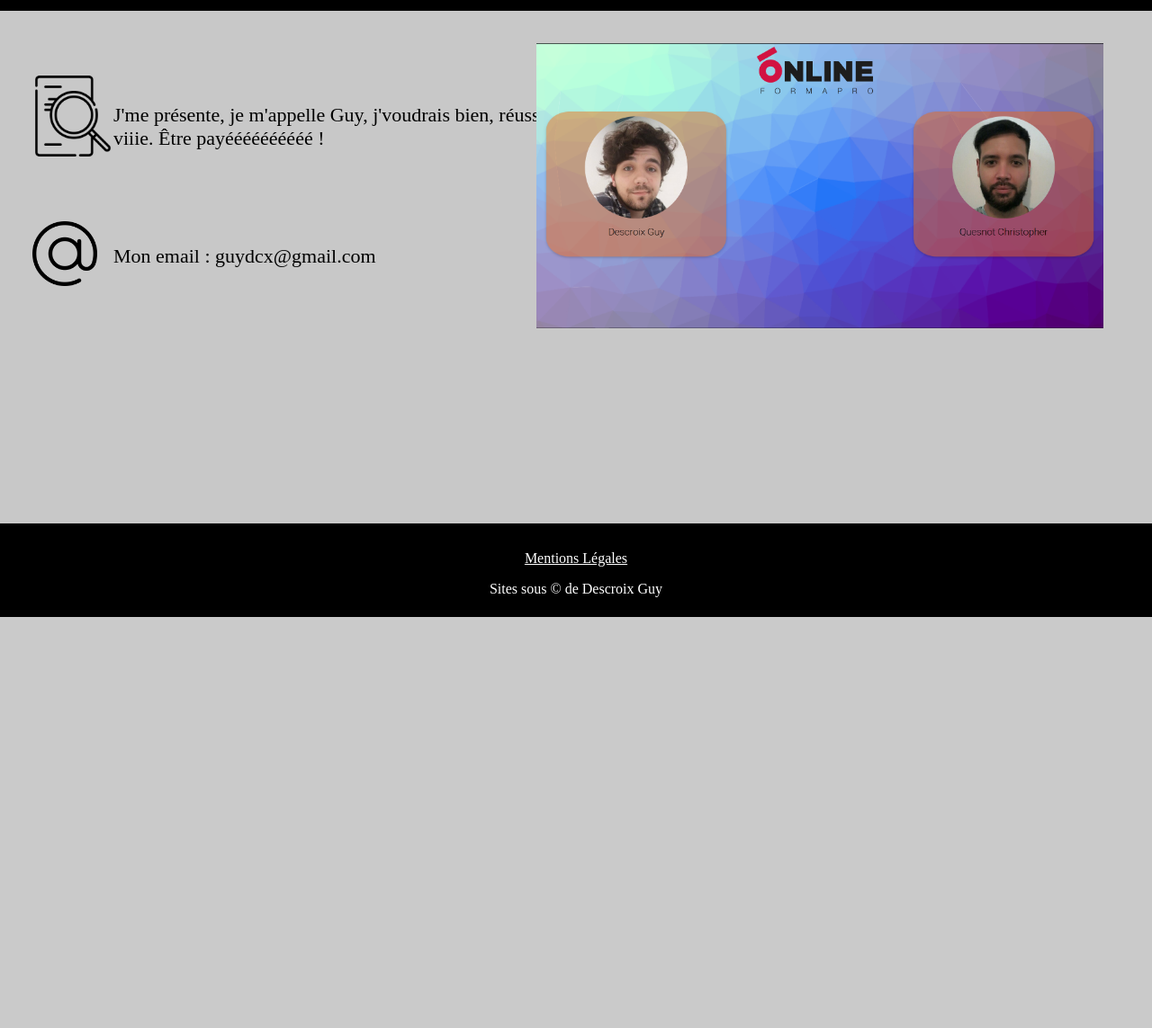
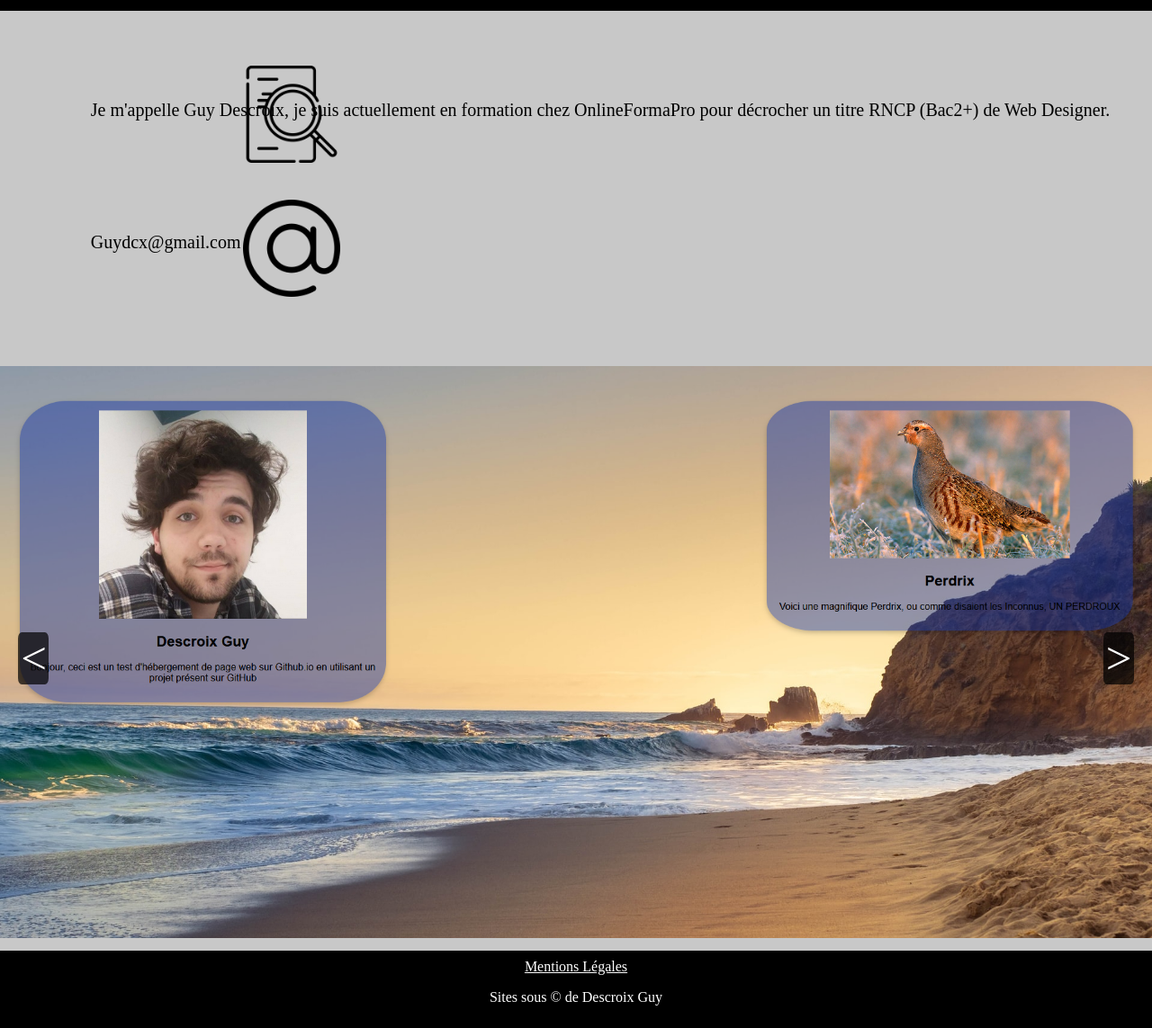
Before and after one commit to GDescroix/Portfolio, a PHP site: page / in a window 1280 px wide. Shown: the part 114-1257 px from the top of the page at 90% size. Before the commit the page ends 800 px from the top, so only its background shows below. Run offline with PHP 8.4, Linux system fonts and the light colour scheme.

Commit message:
index terminé, retour sur la page de compétences pour la terminer et ensuite commencer la page de "parcours"

```diff
--- a/css/style.css
+++ b/css/style.css
@@ -5,6 +5,7 @@
 body {
     font-family: 'Times New Roman', Times, sans-serif;
     min-height: 100vh;
+    font-size: 17px;
     margin: 0;
     padding: 0;
 }
@@ -14,11 +15,6 @@
     background-color: rgb(200, 200, 200);
 }
 
-main {
-    margin: 0;
-    padding: 0;
-}
-
 header {
     position: relative;
     background-color: black;
@@ -26,11 +22,6 @@
 }
 
 section {
-    padding: 1rem;
-    position: relative;
-}
-
-footer {
     padding: 1rem;
     position: relative;
 }
@@ -60,50 +51,17 @@
     max-width: 5rem;
 }
 
-.descript {
-    padding: 1rem;
-    max-width: 7rem;
+footer {
+    bottom: 0;
+    width: 100%;
+    background-color: black;
+    text-align: center;
+    padding: .5rem;
     position: absolute;
-    top: 9rem;
 }
 
-.txtdescript {
-    position: absolute;
-    left: 6.5rem;
-    top: 2.7rem;
-}
-
-.mail {
-    padding: 1rem;
-    max-width: 6rem;
-    position: absolute;
-    top: 17rem;
-}
-
-.mailtxt {
-    position: absolute;
-    left: 6.5rem;
-    top: 18.2rem;
-}
-
-.projet {
-    position: absolute;
-    top: 24rem;
-    margin: 1rem;
-}
-
-#footer {
-    position: absolute;
-    background-color: black;
-    width: 100%;
-    text-align: center;
-    bottom: 0;
-}
-
-#footer a,
-#footer p {
-    position: relative;
-    top: 0.65rem;
+footer>a,
+footer>p {
     color: white;
     text-align: center;
 }
@@ -117,146 +75,290 @@
     color: white;
 }
 
+.wrapper {
+    display: grid;
+    row-gap: 2rem;
+    padding-top: 2rem;
+    grid-column: auto;
+}
+
+.wrapper img {
+    max-width: 3.5rem;
+}
+
+.case1,
+.case3,
+.case5,
+.case7,
+.case9 {
+    margin-left: 1rem;
+}
+
+.case2,
+.case4,
+.case6,
+.case8,
+.case10 {
+    margin-top: 1rem;
+}
+
+.c1i {
+    margin-top: 1.4rem;
+    margin-right: 1rem;
+}
+
+.case1 {
+    grid-column: 1;
+    grid-row: 1;
+}
+
+.case2 {
+    grid-column: 2;
+    grid-row: 1;
+}
+
+.case3 {
+    grid-column: 1;
+    grid-row: 2;
+}
+
+.case4 {
+    grid-column: 2;
+    grid-row: 2;
+}
+
+.case5 {
+    grid-column: 1;
+    grid-row: 3;
+}
+
+.case6 {
+    grid-column: 2;
+    grid-row: 3;
+}
+
+.case7 {
+    grid-column: 1;
+    grid-row: 4;
+}
+
+.case8 {
+    grid-column: 2;
+    grid-row: 4;
+}
+
+.case9 {
+    grid-column: 1;
+    grid-row: 5;
+}
+
+.case10 {
+    grid-column: 2;
+    grid-row: 5;
+}
+
+.proj {
+    max-width: 90%;
+    margin-left: 5%;
+    margin-top: 20%;
+
+}
+
+.diapo {
+    position: relative;
+    overflow: hidden;
+    margin-top: 4rem;
+}
+
+#nav-droite,
+#nav-gauche {
+    position: absolute;
+    top: 50%;
+    transform: translateY(-50%);
+    color: white;
+    font-size: 3em;
+}
+
+#nav-droite {
+    right: 20px;
+    background-color: rgba(0, 0, 0, 0.7);
+    border-radius: 12%;
+}
+
+#nav-gauche {
+    left: 20px;
+    background-color: rgba(0, 0, 0, 0.7);
+    border-radius: 12%;
+}
+
+.elements {
+    display: flex;
+    transition: 1s linear;
+}
+
+.element {
+    flex: 1 0 100%;
+    position: relative;
+}
+
+.element>img {
+    width: 100%;
+}
+
+.cwrap {
+    row-gap: 3rem;
+}
+
 @media screen and (min-width: 768px) {
     :root {
         font-size: 18px;
+    }
+
+    .proj {
+        margin-top: 15%;
+    }
+
+    .comp {
+        margin-left: 2rem;
     }
 
     .menub {
         right: 1rem;
     }
 
-    .descript,
-    .mail {
-        left: 2rem;
+    #footer {
+        font-size: 16px;
     }
 
-    .descript {
-        top: 10rem;
+    .wrapper img {
+        max-width: 5rem;
     }
 
-    .mail {
-        top: 19rem;
+    .c4i,
+    .c2i {
+        margin-top: 2rem;
     }
 
-    .txtdescript {
-        top: 4.1rem;
-        left: 8.5rem;
-        max-width: 30rem;
+    .c1c,
+    .c3c,
+    .c5c,
+    .c7c {
+        margin-top: 2rem;
+        margin-bottom: 0;
+        margin-left: 7.6rem;
+        margin-right: 0;
     }
 
-    .mailtxt {
-        top: 20.2rem;
-        left: 8.5rem;
+    .c2c,
+    .c4c,
+    .c6c,
+    .c8c {
+        margin-top: 0;
+        margin-bottom: 3rem;
+        margin-left: 4rem;
+        margin-right: 0;
     }
 
-    .projet {
-        top: 26rem;
+    .c2c {
+        grid-column: 1;
+        grid-row: 2;
     }
 
-    footer {
-        font-size: 16px;
+    .c3c {
+        grid-column: 2;
+        grid-row: 1;
+    }
+
+    .c4c {
+        grid-column: 2;
+        grid-row: 2;
+    }
+
+    .c5c {
+        grid-column: 1;
+        grid-row: 3;
+    }
+
+    .c6c {
+        grid-column: 1;
+        grid-row: 4;
+    }
+
+    .c7c {
+        grid-column: 2;
+        grid-row: 3;
+    }
+
+    .c8c {
+        grid-column: 2;
+        grid-row: 4;
     }
 }
 
 @media screen and (min-width: 1280px) {
-    main p {
-        font-size: 22px;
+
+    footer {
+        position: initial;
+    }
+
+    .case1,
+    .case3,
+    .case5,
+    .case7 {
+        margin-left: 15rem;
+    }
+
+    .case2,
+    .case4,
+    .case6,
+    .case8 {
+        margin-left: 12rem;
+        margin-top: 1rem;
+    }
+
+    .parcours,
+    .competences {
+        display: inline;
+        position: absolute;
+        font-size: 24px;
+        text-decoration: none;
+    }
+
+    .parcours {
+        top: 40%;
+        right: 20%;
+    }
+
+    .competences {
+        top: 40%;
+        right: 5%;
     }
 
     .menub {
         display: none;
     }
 
-    .logo {
-        left: 3rem;
+    .wrapper img {
+        max-width: 6rem;
     }
 
-    .descript,
-    .mail {
-        left: 1rem;
+    .c3i,
+    .c1i {
+        margin-right: 0;
+        width: max-content;
     }
 
-    .txtdescript {
-        top: 4.5rem;
-        left: 7rem;
+    .c2i {
+        margin-left: -18rem;
+        margin-top: 3.5rem;
+        font-size: 20px;
+        width: max-content;
     }
 
-    .mailtxt {
-        top: 20.2rem;
-        left: 7rem;
-    }
-
-    .projet {
-        max-width: 35rem;
-        top: 8rem;
-        right: 2rem;
-    }
-
-    .parcours,
-    .competences {
-        display: block;
-        position: absolute;
-        top: 2.5rem;
-        font-size: 28px;
-    }
-
-    .parcours {
-        right: 15rem;
-    }
-
-    .competences {
-        right: 5rem;
+    .c4i {
+        margin-left: -18rem;
+        margin-top: 2rem;
+        font-size: 20px;
+        width: max-content;
     }
 }
-
-@media screen and (min-width: 1800px) {
-    main p {
-        font-size: 24px;
-    }
-
-    .menub {
-        display: none;
-    }
-
-    .logo {
-        left: 3rem;
-    }
-
-    .descript,
-    .mail {
-        left: 1rem;
-    }
-
-    .txtdescript {
-        top: 3.5rem;
-        left: 7rem;
-    }
-
-    .mailtxt {
-        top: 19.9rem;
-        left: 7rem;
-    }
-
-    .projet {
-        max-width: 60rem;
-        top: 10rem;
-        right: 2rem;
-    }
-
-    .parcours,
-    .competences {
-        display: block;
-        position: absolute;
-        top: 2.5rem;
-        font-size: 28px;
-    }
-
-    .parcours {
-        right: 15rem;
-    }
-
-    .competences {
-        right: 5rem;
-    }
-}
--- a/index.html
+++ b/index.html
@@ -5,6 +5,7 @@
     <meta charset="UTF-8">
     <meta http-equiv="X-UA-Compatible" content="IE=edge">
     <meta name="viewport" content="width=device-width, initial-scale=1.0">
+    <script src="./js/script.js" defer></script>
     <link rel="stylesheet" href="./css/style.css">
     <title>Portfolio</title>
 </head>
@@ -23,21 +24,32 @@
     </header>
 
     <main>
-        <div class="image">
-            <img src="./img/descript.png" alt="descriptpng" width="100%" class="descript">
+        <div class="wrapper">
+            <div class="case1 c1i">
+                <img src="./img/descript.png" alt="descript" width="100%">
+            </div>
+            <div class="case2 c2i">
+                <span>Je m'appelle Guy Descroix, je suis actuellement en formation chez OnlineFormaPro pour décrocher un
+                    titre RNCP (Bac2+) de Web Designer.</span>
+            </div>
+            <div class="case3 c3i">
+                <img src="./img/mail.png" alt="mail" width="100%">
+            </div>
+            <div class="case4 c4i">
+                <span>Guydcx@gmail.com</span>
+            </div>
         </div>
-        <section>
-            <p class="txtdescript">J'me présente, je m'appelle Guy, j'voudrais bien, réussir ma viiie. Être
-                payéééééééééé !</p>
-        </section>
-        <div class="image">
-            <img src="./img/mail.png" alt="email" class="mail" width="100%">
-        </div>
-        <div class="mailtxt">
-            <p>Mon email : guydcx@gmail.com</p>
-        </div>
-        <div class="projet">
-            <img src="./img/PrezGuyChris.png" alt="prezGC" width="100%">
+        <div class="diapo">
+            <div class="elements">
+                <div class="element active">
+                    <img src="./img/Jour1Forma.png" alt="Image 1">
+                </div>
+                <div class="element">
+                    <img src="./img/PrezGuyChris.png" alt="Image 2">
+                </div>
+            </div>
+            <i id="nav-gauche" class="las la-chevron-left">&lt;</i>
+            <i id="nav-droite" class="las la-chevron-right">&gt;</i>
         </div>
     </main>
 
--- /dev/null
+++ b/js/script.js
@@ -0,0 +1,40 @@
+// CAROUSSEL DE PROJETS
+
+const diapo = document.querySelector(".diapo");
+
+let timer, elements, slides, slideWidth;
+
+elements = document.querySelector(".elements");
+
+slides = Array.from(elements.children);
+
+let next = document.querySelector("#nav-droite");
+let prev = document.querySelector("#nav-gauche");
+
+let cnt = 0
+
+slideWidth = diapo.getBoundingClientRect().width;
+
+next.addEventListener("click", slideNext);
+prev.addEventListener("click", slidePrev);
+
+function slideNext() {
+    cnt += 1;
+    if (cnt == slides.length) {
+        cnt = 0;
+    }
+
+    let decal = -slideWidth * cnt;
+    elements.style.transform = `translateX(${decal}px`
+}
+
+function slidePrev() {
+    cnt -= 1;
+    if (cnt < 0) {
+        cnt = slides.length - 1;
+    }
+    let decal = -slideWidth * cnt;
+    elements.style.transform = `translateX(${decal}px`;
+}
+
+// FIN CAROUSSEL DE PROJETS
```
Also changed, not shown: html/competences.html (+52 -11 lines), html/parcours.html (+10 -4 lines), img/WordPress-logotype-wmark.png (added), img/bootstrap.png (added), img/css3.png (added), img/html5.png (added), img/javascript.png (added).
